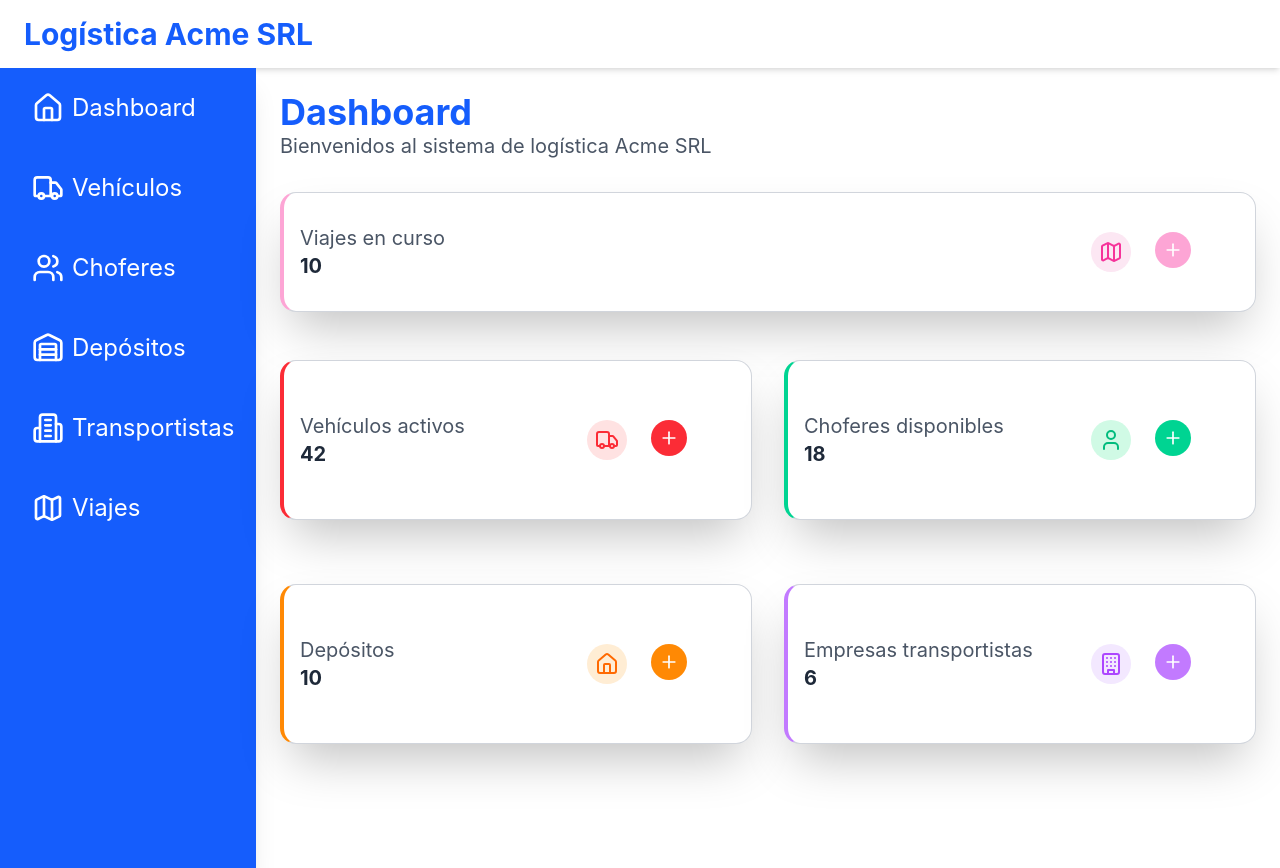
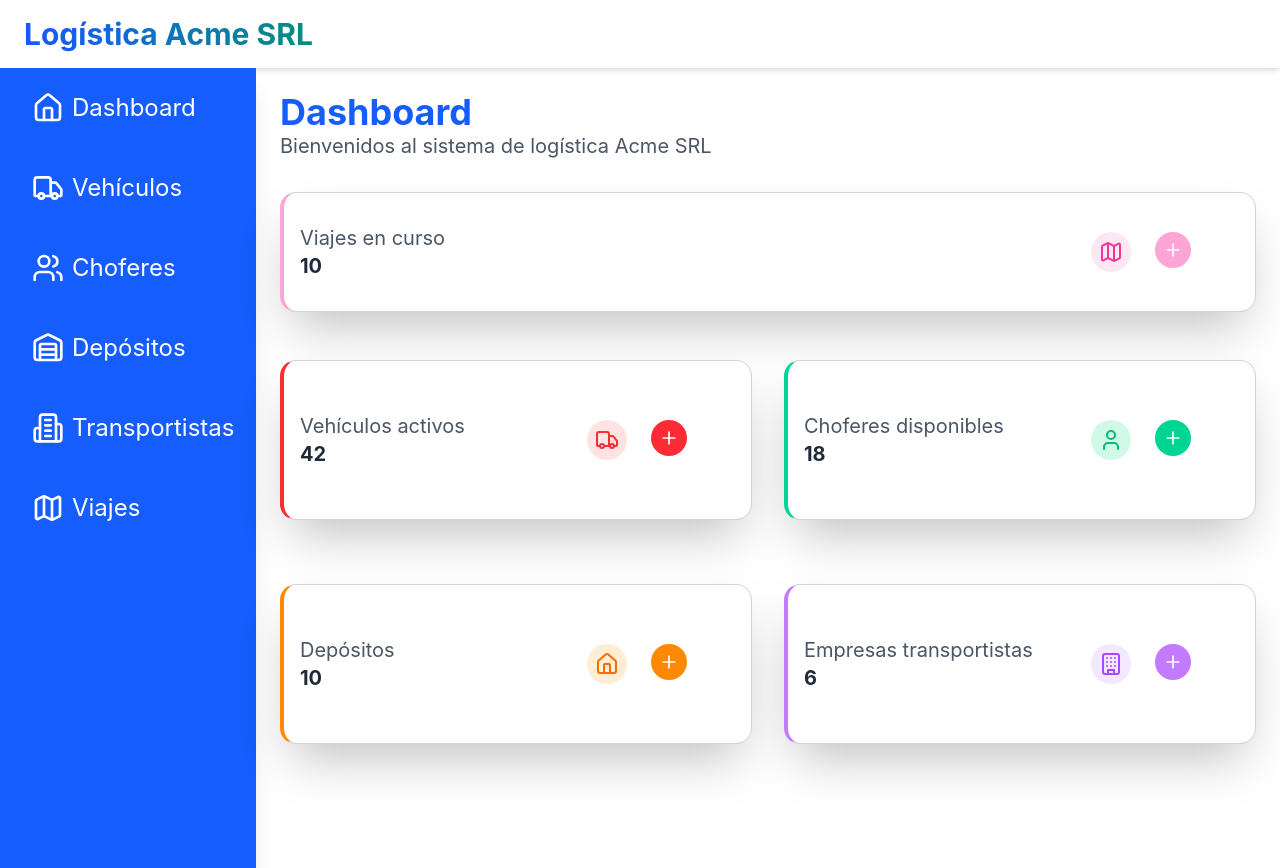
Before and after one commit to DesApp-2025c1-Grupo-5/viajes-frontend, a React (Vite) app: page / in a window 1280 px wide. Built offline with nearby package versions, Linux system fonts and the light colour scheme.

Commit message:
Se agregó degradado al Título del Header

```diff
--- a/src/components/Header.jsx
+++ b/src/components/Header.jsx
@@ -6,7 +6,7 @@ const Header = () => {
     // falta aplicar el degradado
     <header className="g-whiteb-600 px-6 py-4 shadow-md">
       <Link to="/">
-        <h1 className="text-3xl text-blue-600 font-bold cursor-pointer">
+        <h1 className="text-3xl font-bold inline-block bg-[linear-gradient(to_right,_#1A56FF,_#00907C)] bg-clip-text text-transparent cursor-pointer">
             Logística Acme SRL
         </h1>
       </Link>
```
